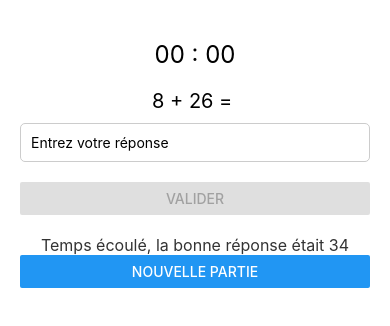
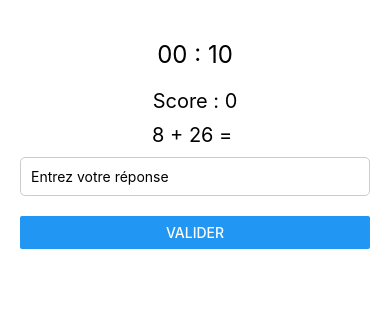
Before and after one commit to MargYre/L3_react-native-mental-math, a React Native app: screen / in a window 390 px wide. Shown: the top 326 px of the page. Built offline with nearby package versions, Linux system fonts and the light colour scheme.

Commit message:
Add score, but doesn't function yet

```diff
--- a/App.js
+++ b/App.js
@@ -3,7 +3,7 @@ import { useState, useEffect } from 'react';
 import { styles } from './styles';
 
 const MAX_NUMBER = 50;
-const MAX_TIME = 5;
+const MAX_TIME = 15;
 
 const rndNumber = () => {
   return Math.floor(Math.random() * MAX_NUMBER);
@@ -24,6 +24,7 @@ export default function App() {
   const [msg, setMsg] = useState('');
   const [timeLeft, setTimeLeft] = useState(MAX_TIME);
   const [btnEnabled, setBtnEnabled] = useState(true);
+  const [score, setScore] = useState(0);
 
   useEffect(() => {
     setSolution(numberOne + numberTwo);
@@ -52,14 +53,16 @@ export default function App() {
     setUserAnswer(0);
     setMsg('');
     setBtnEnabled(true);
+    setScore(0);
   }
 
   const handleSubmit = () => {
     if (Number(userAnswer) === solution) {
-      setMsg('Bonne réponse');
+      setScore(score + 1);
+      setMsg(`Bonne réponse ! Score : ${score + 1}`);
       resetGame();
     } else {
-      setMsg('Mauvaise réponse, la réponse était ' + solution);
+      setMsg(`Mauvaise réponse, la réponse était ${solution}. Score final : ${score}`);
       setBtnEnabled(false);
     }
   }
@@ -67,6 +70,7 @@ export default function App() {
   return (
     <View style={styles.container}>
       <Text style={styles.timer}>{formatTime(timeLeft)}</Text>
+      <Text style={styles.text}>Score : {score}</Text>
       <Text style={styles.text}>{numberOne} + {numberTwo} = </Text>
       <TextInput
         style={styles.input}
```
